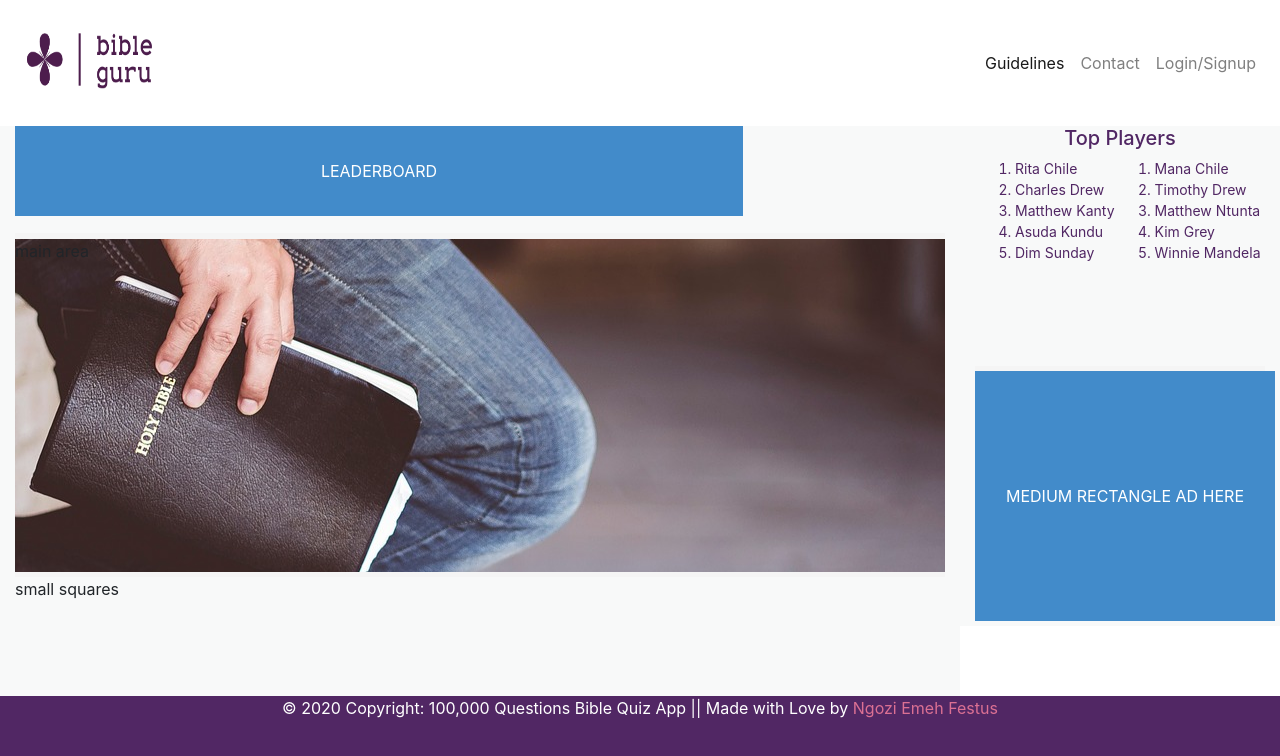
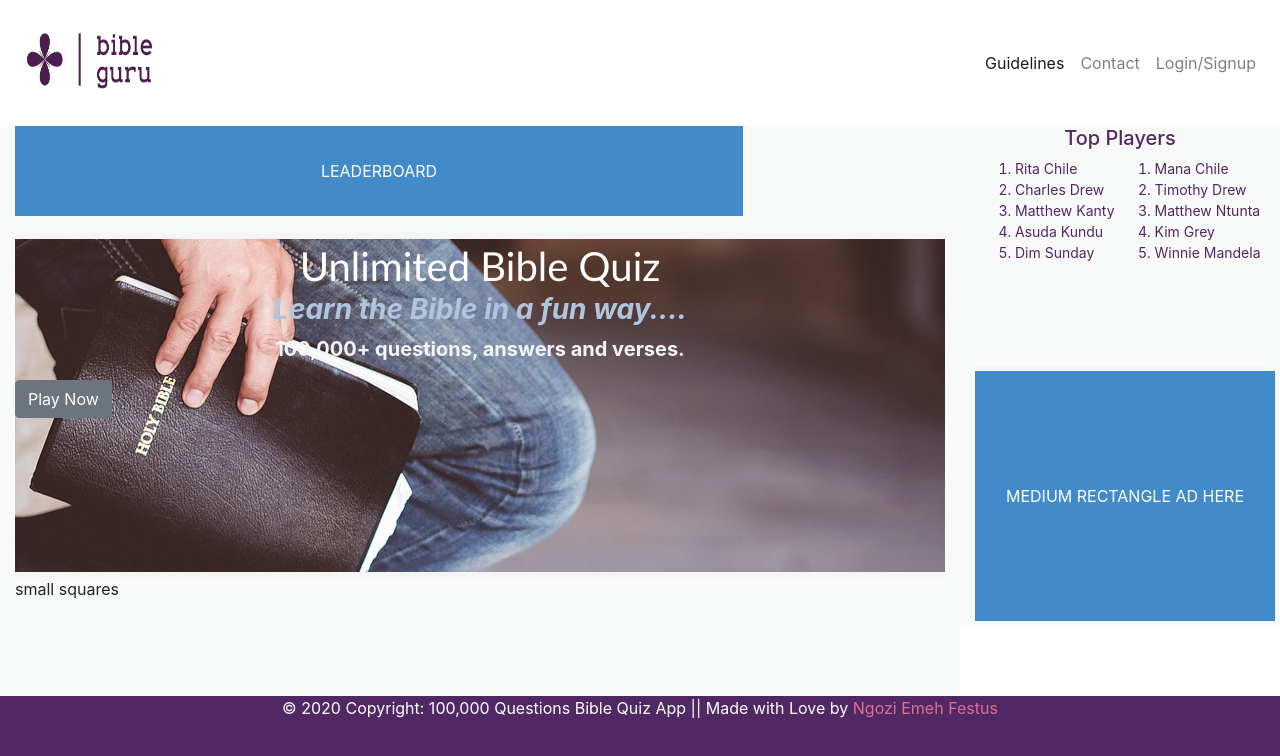
Before and after one commit to NgoziEmeh/Bible-quiz-web-app-frontend, an Angular app: page / in a window 1280 px wide. Shown: the top 756 px of the page. Built offline with nearby package versions, Linux system fonts and the light colour scheme.

Commit message:
home words

```diff
--- a/src/app/home/home.component.css
+++ b/src/app/home/home.component.css
@@ -34,6 +34,25 @@
 .main-area{
     height: 56%;
     background: url('../../assets/bibleheader3.JPEG') center center no-repeat;
+}
+.main-area-words h1{
+    color: white;
+    font-family: 'Gill Sans', 'Gill Sans MT', Calibri, 'Trebuchet MS', sans-serif;
+    text-align: center;
+    margin-bottom: 3px;
+    margin-top: 3px;
+}
+.main-area-words h3{
+    text-align: center;
+    color: lightsteelblue;
+    font-style: italic;
+    font-weight: bold;
+}
+.main-area-words p{
+    color: whitesmoke;
+    text-align: center;
+    font-size: 20px;
+    font-weight: bold;
 }
 /* Right area */
 .top-players-list{
--- a/src/app/home/home.component.html
+++ b/src/app/home/home.component.html
@@ -18,7 +18,15 @@
                                 <app-mediumleaderboard></app-mediumleaderboard>
                             </div>
                             <div class="space-in-between"></div>
-                            <div class="main-area">main area</div>
+                            <div class="main-area">
+                                <div class="main-area-words">
+                                        <h1>Unlimited Bible Quiz</h1>
+                                        <h3>Learn the Bible in a fun way.... </h3>
+                                        <p>100,000+ questions, answers and verses.</p>
+                                        <button class="btn btn-secondary">Play Now</button>
+                                </div>
+
+                            </div>
                             <div class="space-in-between"></div>
                             <div class="smaller-squares">small squares</div>
                         </div>
```
